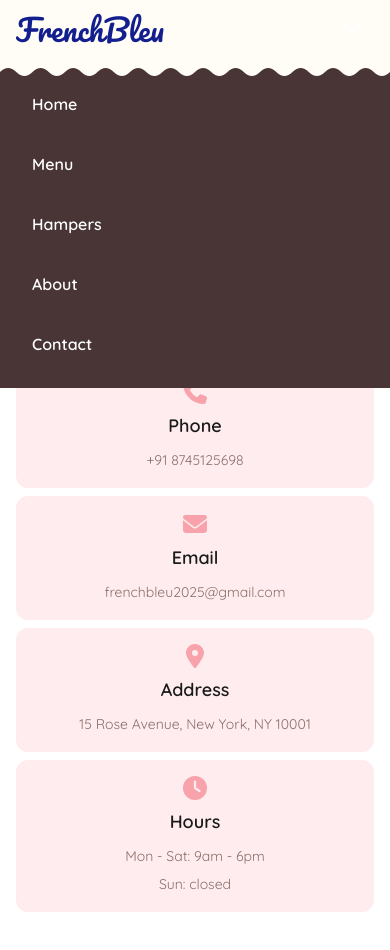
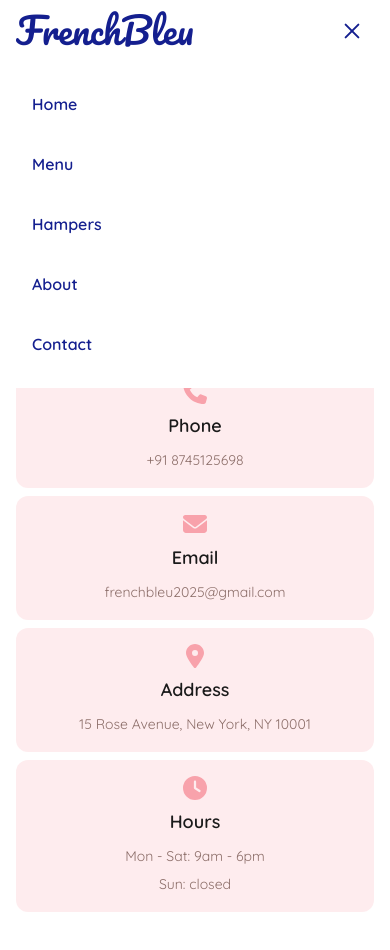
Before and after one commit to Geeteshgit/frenchbleu, a Next.js app: page /contact in a window 390 px wide. Both pictures are taken after a click on the button "Toggle menu". Shown: the top 950 px of the page. Built offline with nearby package versions, Linux system fonts and the light colour scheme; grey boxes are pictures that could not be loaded.

Commit message:
changed brand color

```diff
--- a/src/app/globals.css
+++ b/src/app/globals.css
@@ -2,6 +2,8 @@
 
 :root {
   /* Colors */
+
+  --brand: #141f8f;
 
   --background: #ffffff;
   --foreground: #1a1a1a;
@@ -43,6 +45,8 @@
 }
 
 @theme inline {
+  --color-brand: var(--brand);
+
   --color-background: var(--background);
   --color-foreground: var(--foreground);
 
--- a/src/components/layout/MobileMenu.tsx
+++ b/src/components/layout/MobileMenu.tsx
@@ -11,7 +11,7 @@ export default function MobileMenu({ open, onClose }: MobileMenuProps) {
   return (
     <div
       className={clsx(
-        "absolute left-0 right-0 top-full z-40 bg-primary-foreground px-4 py-5 transition-all duration-200 sm:hidden",
+        "absolute left-0 right-0 top-full z-40 bg-background px-4 py-5 transition-all duration-200 sm:hidden",
         open
           ? "pointer-events-auto translate-y-0 opacity-100"
           : "pointer-events-none -translate-y-2 opacity-0",
@@ -24,7 +24,7 @@ export default function MobileMenu({ open, onClose }: MobileMenuProps) {
             key={item.href}
             href={item.href}
             onClick={onClose}
-            className="block px-4 py-3 font-semibold text-white transition hover:bg-white/10 hover:text-white"
+            className="block px-4 py-3 font-semibold text-brand transition hover:bg-white/10 hover:text-white"
           >
             {item.label}
           </Link>
--- a/src/components/layout/Navbar.tsx
+++ b/src/components/layout/Navbar.tsx
@@ -18,13 +18,11 @@ export default function Navbar() {
   return (
     <header className="sticky top-0 z-999 w-full">
       {/* Navbar */}
-      <div className="bg-[#fffdf5] text-white py-2 sm:py-4">
+      <div className="bg-background py-2 text-white sm:py-4">
         <Container banner className="flex items-center justify-between gap-4">
           {/* Logo */}
           <Link href="/">
-            <div className="font-logo text-3xl text-[#141f8f]">
-              {brand.name}
-            </div>
+            <div className="font-logo text-4xl text-brand">{brand.name}</div>
           </Link>
 
           {/* Desktop Nav */}
@@ -36,7 +34,15 @@ export default function Navbar() {
                 <Link
                   key={item.href}
                   href={item.href}
-                  className="text-lg font-semibold transition duration-300 text-[#141f8f]"
+                  className={clsx(
+                    "relative text-lg font-semibold text-brand",
+                    "after:absolute after:-bottom-1 after:left-0",
+                    "after:h-0.5 after:w-full after:bg-brand",
+                    "after:origin-left after:transition-transform after:duration-300",
+                    active
+                      ? "after:scale-x-100"
+                      : "after:scale-x-0 hover:after:scale-x-100",
+                  )}
                 >
                   {item.label}
                 </Link>
@@ -50,7 +56,7 @@ export default function Navbar() {
             aria-label="Open menu"
             aria-expanded={open}
             onClick={() => setOpen((value) => !value)}
-            className="inline-flex h-11 w-11 items-center justify-center  text-white transition sm:hidden"
+            className="inline-flex h-11 w-11 items-center justify-center text-brand transition sm:hidden"
           >
             <span className="sr-only">Toggle menu</span>
 
@@ -83,36 +89,9 @@ export default function Navbar() {
       </div>
 
       <WaveDivider
-        tone="text-[#fffdf5]"
+        tone="text-background"
         desktopPath="M0 60 Q 10 20 20 60 T 40 60 T 60 60 T 80 60 T 100 60 T 120 60 T 140 60 T 160 60 T 180 60 T 200 60 T 220 60 T 240 60 T 260 60 T 280 60 T 300 60 T 320 60 T 340 60 T 360 60 T 380 60 T 400 60 T 420 60 T 440 60 T 460 60 T 480 60 T 500 60 T 520 60 T 540 60 T 560 60 T 580 60 T 600 60 T 620 60 T 640 60 T 660 60 T 680 60 T 700 60 T 720 60 T 740 60 T 760 60 T 780 60 T 800 60 T 820 60 T 840 60 T 860 60 T 880 60 T 900 60 T 920 60 T 940 60 T 960 60 T 980 60 T 1000 60 T 1020 60 T 1040 60 T 1060 60 T 1080 60 T 1100 60 T 1120 60 T 1140 60 T 1160 60 T 1180 60 T 1200 60 T 1220 60 T 1240 60 T 1260 60 T 1280 60 T 1300 60 T 1320 60 T 1340 60 T 1360 60 T 1380 60 T 1400 60 T 1420 60 T 1440 60 L1440 120 L0 120 Z"
-        mobilePath="M0 60
-Q30 20 60 60
-T120 60
-T180 60
-T240 60
-T300 60
-T360 60
-T420 60
-T480 60
-T540 60
-T600 60
-T660 60
-T720 60
-T780 60
-T840 60
-T900 60
-T960 60
-T1020 60
-T1080 60
-T1140 60
-T1200 60
-T1260 60
-T1320 60
-T1380 60
-T1440 60
-L1440 120
-L0 120
-Z"
+        mobilePath="M0 60 Q30 20 60 60 T120 60 T180 60 T240 60 T300 60 T360 60 T420 60 T480 60 T540 60 T600 60 T660 60 T720 60 T780 60 T840 60 T900 60 T960 60 T1020 60 T1080 60 T1140 60 T1200 60 T1260 60 T1320 60 T1380 60 T1440 60 L1440 120 L0 120 Z"
       />
     </header>
   );
--- a/src/components/ui/HeroTitle.tsx
+++ b/src/components/ui/HeroTitle.tsx
@@ -7,7 +7,7 @@ type HeroTitleProps = {
 const HeroTitle = ({ title }: HeroTitleProps) => {
   return (
     <FadeUp>
-      <h1 className="text-5xl font-logo font-medium text-[#141f8f] sm:text-6xl lg:text-7xl">
+      <h1 className="text-5xl font-logo font-medium text-brand sm:text-6xl lg:text-7xl">
         {title}
       </h1>
     </FadeUp>
```
